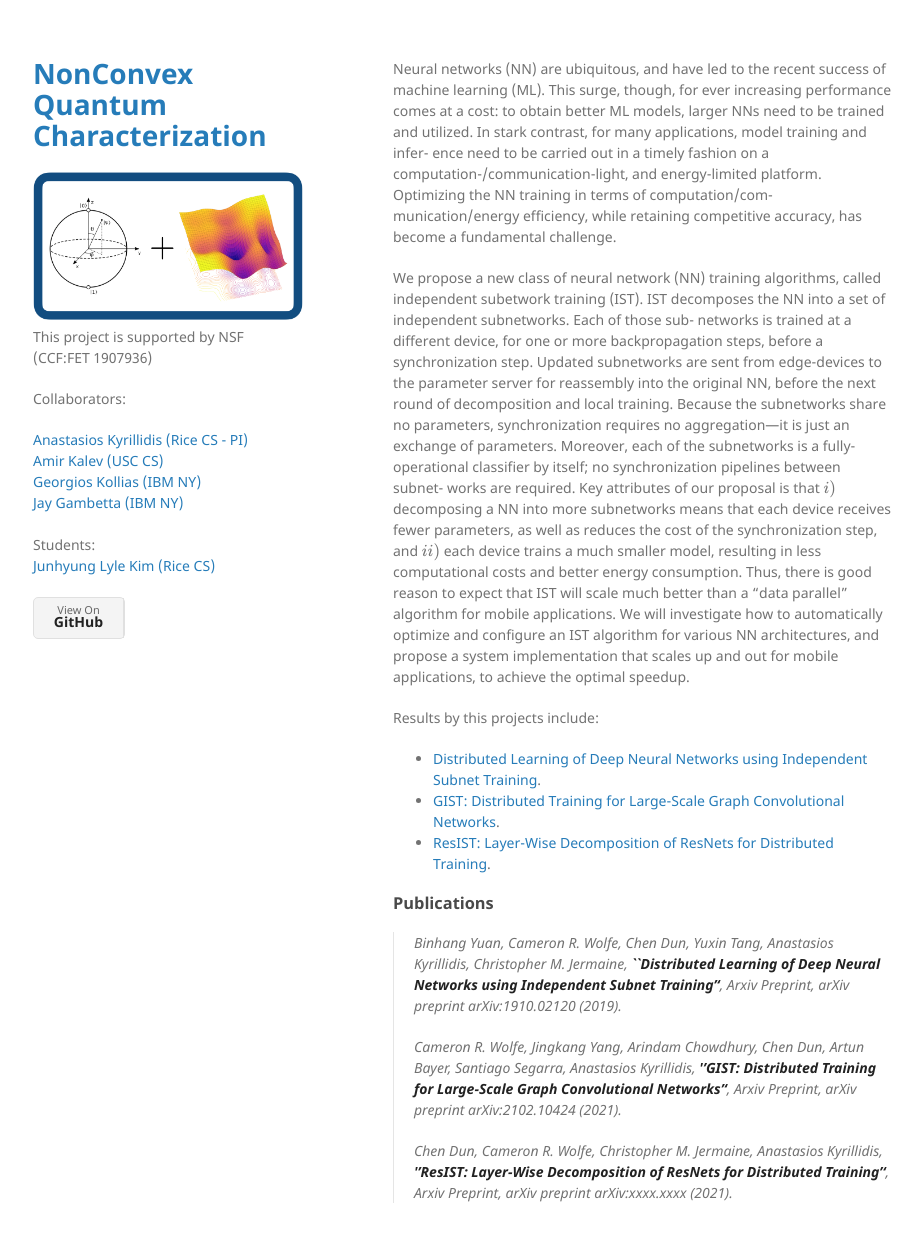
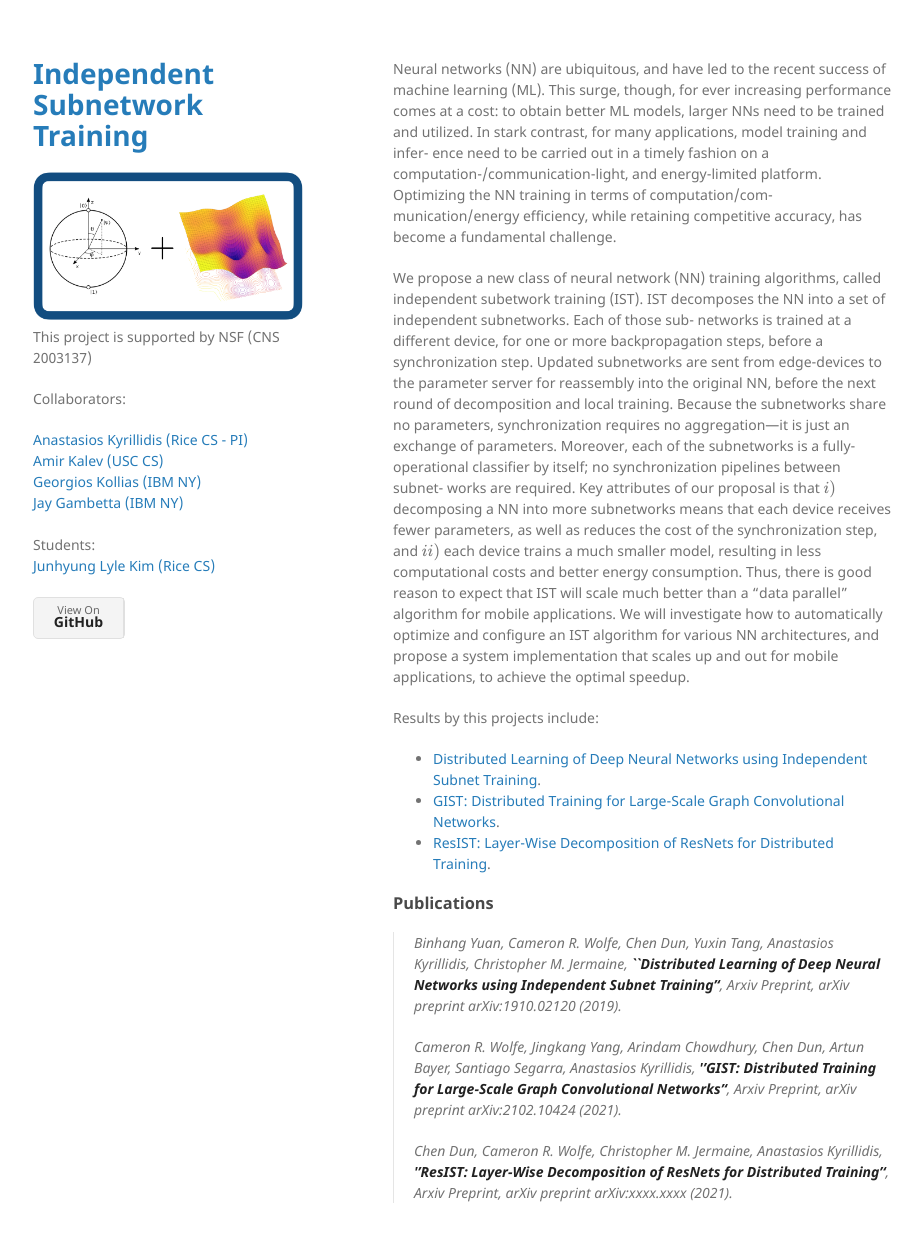
Before and after one commit to akyrillidis/ist, a Jekyll site: the page built from index.md, in a window 1280 px wide and 1273 px high. Shown: the top 1242 px of the window, without its empty margins (177-1099 px from the left). Built offline with Jekyll 4.4.1, drawn with Linux system fonts in a browser that asks for light colours; formulas are drawn with MathJax 3.

Commit message:
Update _config.yml

```diff
--- a/_config.yml
+++ b/_config.yml
@@ -1,6 +1,6 @@
-title: NonConvex Quantum Characterization
+title: Independent Subnetwork Training
 logo: /assets/img/logo.png
-description: This project is supported by NSF (CCF:FET 1907936)
+description: This project is supported by NSF (CNS 2003137)
 show_downloads: true
 google_analytics:
 theme: jekyll-theme-minimal
```
